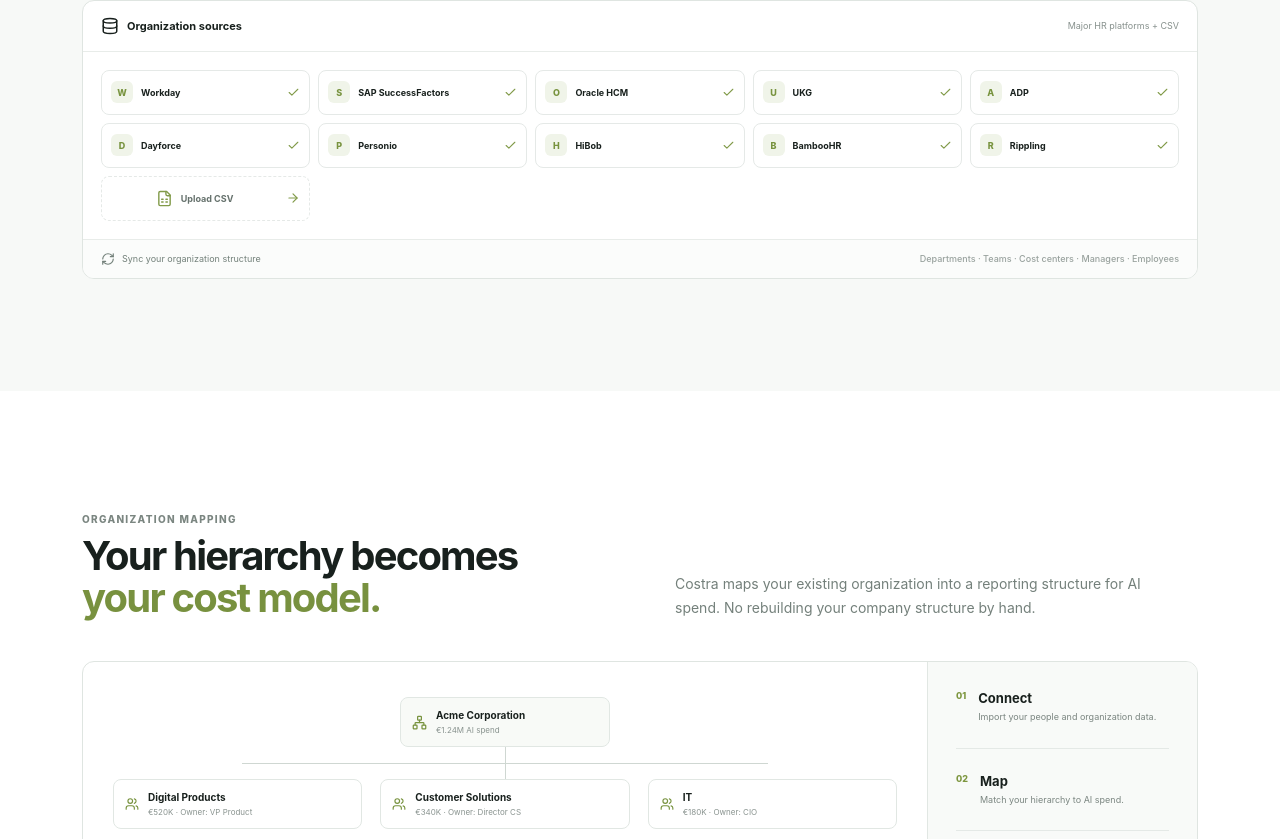
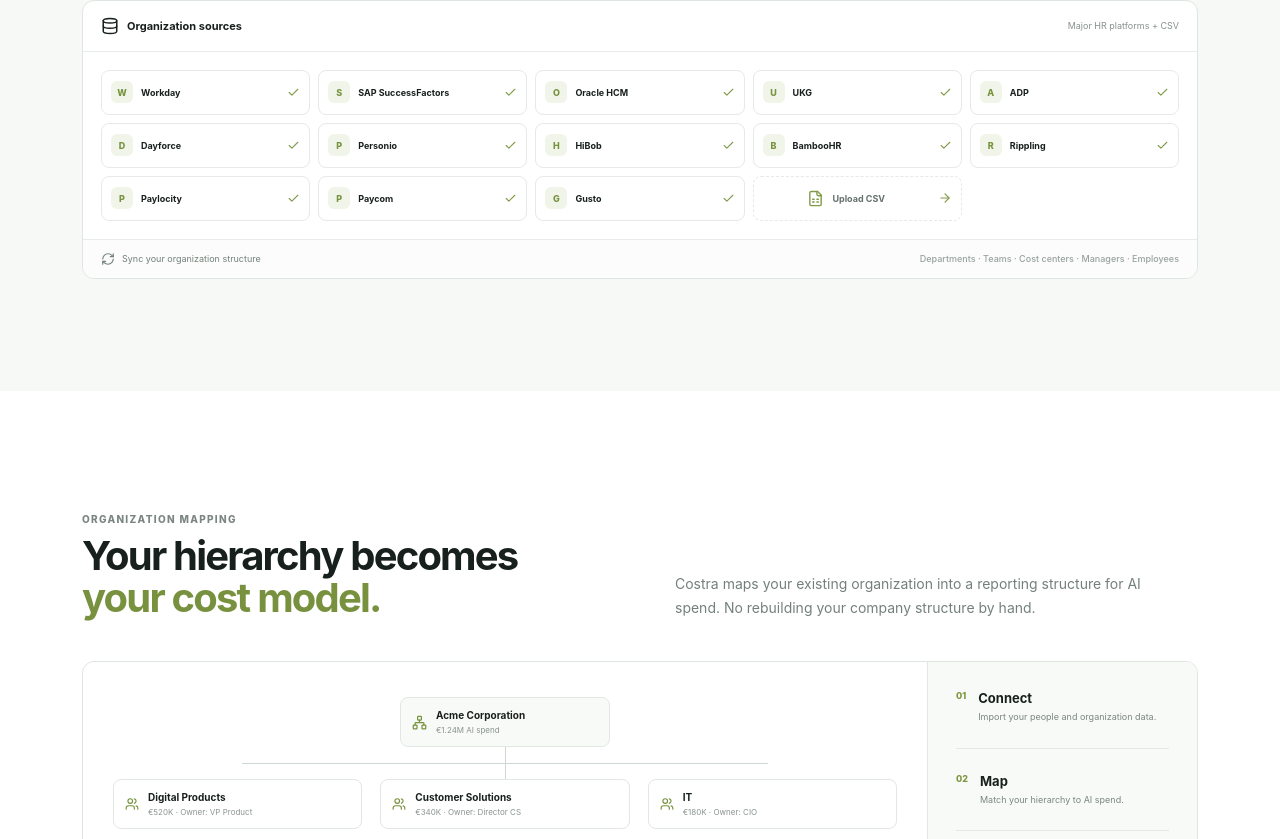
Before and after one commit to Martindarken/costra, a Next.js app: page / in a window 1280 px wide. Shown: the part 1001-1840 px from the top of the page. Built offline with nearby package versions, Linux system fonts and the light colour scheme.

Commit message:
Expand HRIS integration coverage for commercial landing page

```diff
--- a/app/page.tsx
+++ b/app/page.tsx
@@ -3,7 +3,7 @@
 import { useState } from 'react'
 import { ArrowRight, BarChart3, Check, ChevronDown, Database, FileSpreadsheet, GitBranch, Menu, Network, RefreshCw, Sparkles, UserRound, Users, X } from 'lucide-react'
 
-const hrSystems = ['Workday','SAP SuccessFactors','Oracle HCM','UKG','ADP','Dayforce','Personio','HiBob','BambooHR','Rippling']
+const hrSystems = ['Workday','SAP SuccessFactors','Oracle HCM','UKG','ADP','Dayforce','Personio','HiBob','BambooHR','Rippling','Paylocity','Paycom','Gusto']
 const features = [
   [Network,'Connect your organization','Bring your existing people and organization structure into Costra. Start with an HR system or a simple CSV export.'],
   [GitBranch,'Build the hierarchy automatically','Turn departments, teams, cost centers and reporting lines into a living ownership model for AI spend.'],
@@ -23,7 +23,7 @@
   <section id="reporting" className="section reportingSection"><div className="centerIntro"><p className="kicker">REPORTING LAYER</p><h2>One dataset.<br/><span>Every view your business needs.</span></h2><p>Costra changes the reporting layer depending on who is looking — without creating separate spreadsheets for every stakeholder.</p></div><ReportingVisual/></section>
   <section id="self-service" className="section selfService"><div className="selfGrid"><div><p className="kicker">SELF-SERVICE</p><h2>FinOps sets the model.<br/><span>Everyone gets answers.</span></h2><p>Give teams access to the level of information they own. Managers can investigate spend, compare usage and understand what changed — without becoming FinOps experts.</p><ul className="checkList"><li><Check/> Personal and team-level views</li><li><Check/> Drill-down from company to workload</li><li><Check/> Usage, cost and trend context</li><li><Check/> Recommendations where action is needed</li></ul><a className="inlineLink" href="#demo">See self-service in action <ArrowRight size={15}/></a></div><SelfServiceVisual/></div></section>
   <section className="section featureSection"><div className="centerIntro"><p className="kicker">THE PLATFORM</p><h2>Everything around<br/><span>ownership and visibility.</span></h2></div><div className="featureGrid">{features.map(([Icon,title,text])=><article className="featureCard" key={title}><div className="featureIcon"><Icon/></div><h3>{title}</h3><p>{text}</p></article>)}</div></section>
-  <section id="faq" className="section faq"><div><p className="kicker">FAQ</p><h2>Questions teams ask<br/><span>before they start.</span></h2></div><div className="faqList">{['Which HR systems can Costra connect to?','Can we start with a CSV?','Can different teams see different levels of detail?','Does Costra replace our HR system?'].map((q,i)=><div className="faqItem" key={q}><button onClick={()=>setFaq(faq===i?-1:i)}><strong>{q}</strong><ChevronDown className={faq===i?'rotated':''}/></button>{faq===i&&<p>{i===0?'Costra is designed around major enterprise and mid-market HR platforms including Workday, SAP SuccessFactors, Oracle HCM, UKG, ADP, Dayforce, Personio, HiBob, BambooHR and Rippling.':i===1?'Yes. A structured CSV can be used when an HR connector is not available or when you simply want to test the organization model first.':i===2?'Yes. Costra is designed around role-aware reporting, so executives, managers, budget owners and teams can each see the information relevant to them.':'No. Your HR system remains the source of truth for people and organization data. Costra uses that structure to create the ownership and reporting layer around AI spend.'}</p>}</div>)}</div></section>
+  <section id="faq" className="section faq"><div><p className="kicker">FAQ</p><h2>Questions teams ask<br/><span>before they start.</span></h2></div><div className="faqList">{['Which HR systems can Costra connect to?','Can we start with a CSV?','Can different teams see different levels of detail?','Does Costra replace our HR system?'].map((q,i)=><div className="faqItem" key={q}><button onClick={()=>setFaq(faq===i?-1:i)}><strong>{q}</strong><ChevronDown className={faq===i?'rotated':''}/></button>{faq===i&&<p>{i===0?'Costra is designed around major enterprise and mid-market HR platforms including Workday, SAP SuccessFactors, Oracle HCM, UKG, ADP, Dayforce, Personio, HiBob, BambooHR, Rippling, Paylocity, Paycom and Gusto.':i===1?'Yes. A structured CSV can be used when an HR connector is not available or when you simply want to test the organization model first.':i===2?'Yes. Costra is designed around role-aware reporting, so executives, managers, budget owners and teams can each see the information relevant to them.':'No. Your HR system remains the source of truth for people and organization data. Costra uses that structure to create the ownership and reporting layer around AI spend.'}</p>}</div>)}</div></section>
   <section id="demo" className="cta section"><p className="kicker">SEE IT FOR YOURSELF</p><h2>Turn your organization<br/><span>into a cost graph.</span></h2><p>See how Costra can connect your hierarchy, AI spend and reporting in one place.</p><a className="primary" href="mailto:hello@costra.ai?subject=Costra%20demo">Book a demo <ArrowRight size={17}/></a></section>
   <footer><a href="#top" className="brand"><span className="brandMark">C</span><span>costra</span></a><p>AI cost intelligence for modern enterprises.</p><div><a href="#connect">Connect</a><a href="#hierarchy">Hierarchy</a><a href="#reporting">Reporting</a><a href="#self-service">Self-service</a></div><small>© 2026 Costra</small></footer>
  </main>
```
